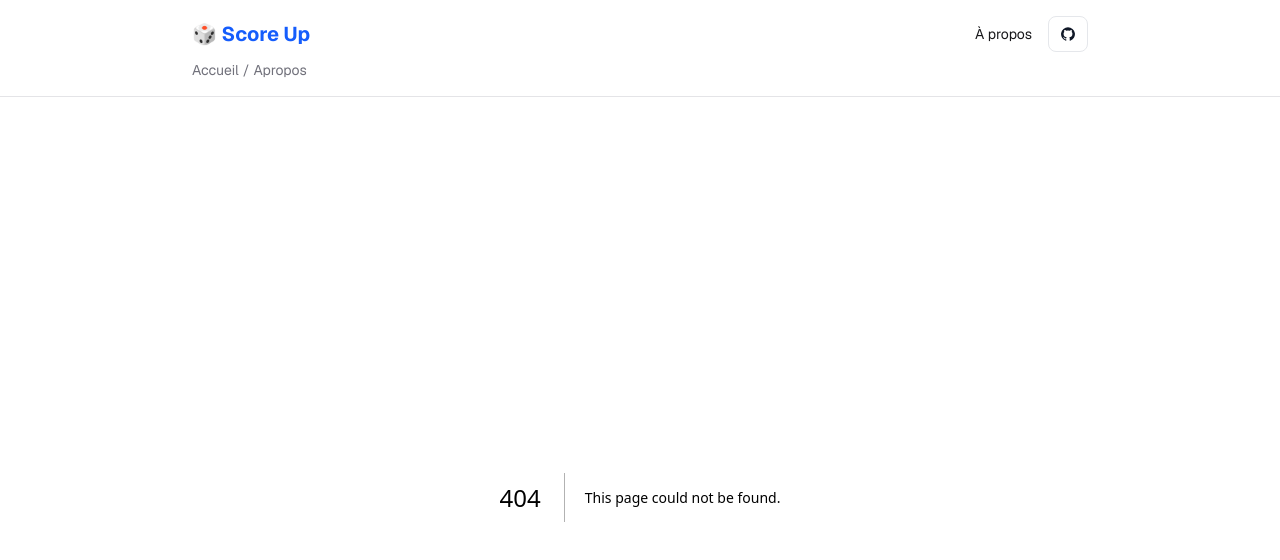
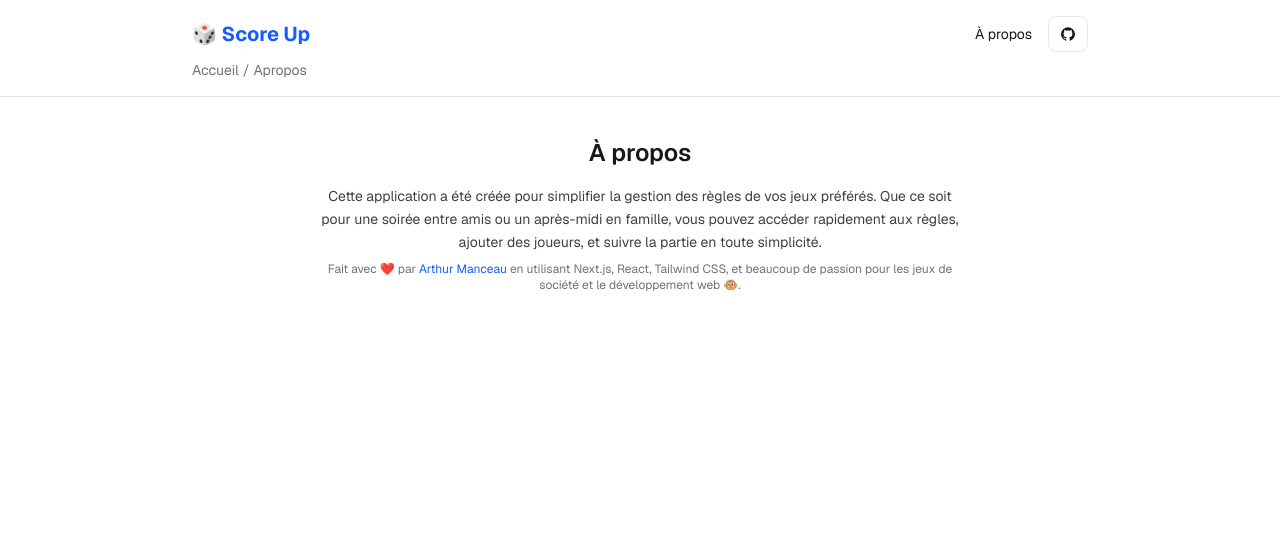
Before and after one commit to armanceau/score-up, a Next.js app in the folder my-app/: page /apropos in a window 1280 px wide. Before the commit this address had no page. Shown: the top 560 px of the page. Built offline with nearby package versions, Linux system fonts and the light colour scheme.

Commit message:
feat(): ajout page a propos

```diff
--- /dev/null
+++ b/my-app/src/app/apropos/page.tsx
@@ -0,0 +1,30 @@
+"use client";
+
+export default function AProposPage() {
+  return (
+    <section className="max-w-2xl mx-auto mt-10 px-4 text-center">
+      <h2 className="text-2xl font-semibold text-zinc-900 dark:text-zinc-100 mb-4">
+        À propos
+      </h2>
+      <p className="text-zinc-700 dark:text-zinc-300 text-sm leading-relaxed">
+        Cette application a été créée pour simplifier la gestion des règles de
+        vos jeux préférés. Que ce soit pour une soirée entre amis ou un
+        après-midi en famille, vous pouvez accéder rapidement aux règles,
+        ajouter des joueurs, et suivre la partie en toute simplicité.
+      </p>
+      <p className="mt-2 text-zinc-500 dark:text-zinc-400 text-xs">
+        Fait avec ❤️ par{" "}
+        <a
+          href="https://www.linkedin.com/in/arthur-manceau/"
+          target="_blank"
+          rel="noopener noreferrer"
+          className="text-blue-600 hover:underline hover:text-blue-800 transition-colors"
+        >
+          Arthur Manceau
+        </a>{" "}
+        en utilisant Next.js, React, Tailwind CSS, et beaucoup de passion pour les jeux
+        de société et le développement web 🐵.
+      </p>
+    </section>
+  );
+}
--- a/my-app/src/components/Navbar.tsx
+++ b/my-app/src/components/Navbar.tsx
@@ -19,7 +19,7 @@ export default function Navbar() {
           </Link>
 
           <div className="space-x-4 text-sm flex items-center">
-            <Link href="/about" className="hover:underline">
+            <Link href="/apropos" className="hover:underline">
               À propos
             </Link>
             <div className="col-span-2 sm:col-span-1">
```
